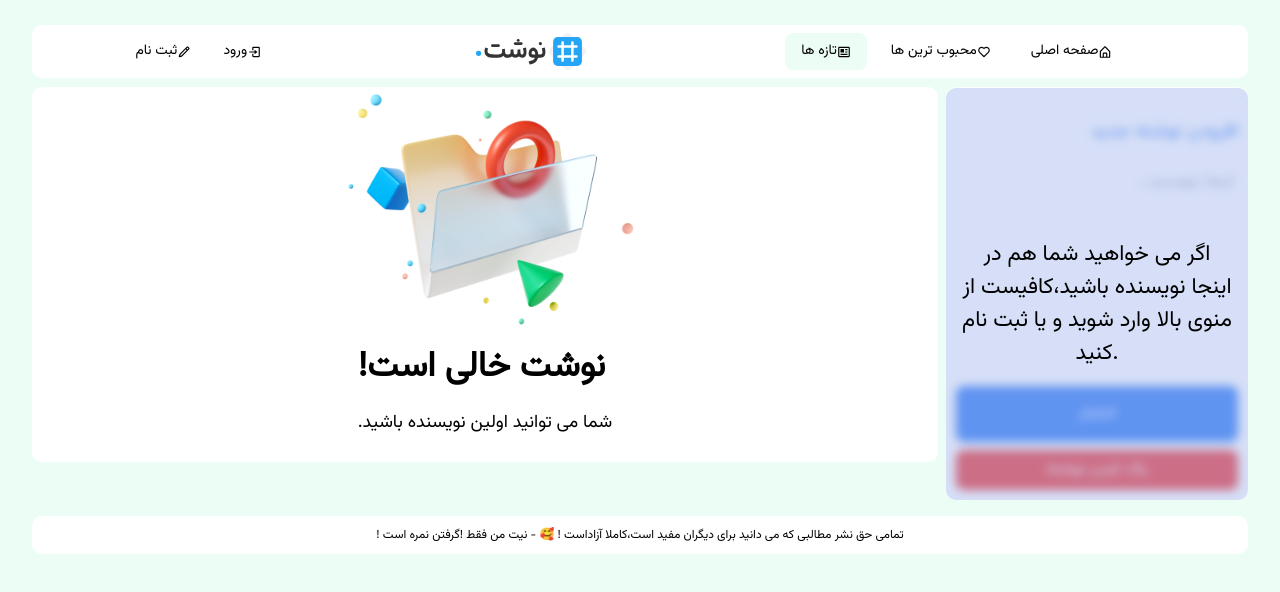
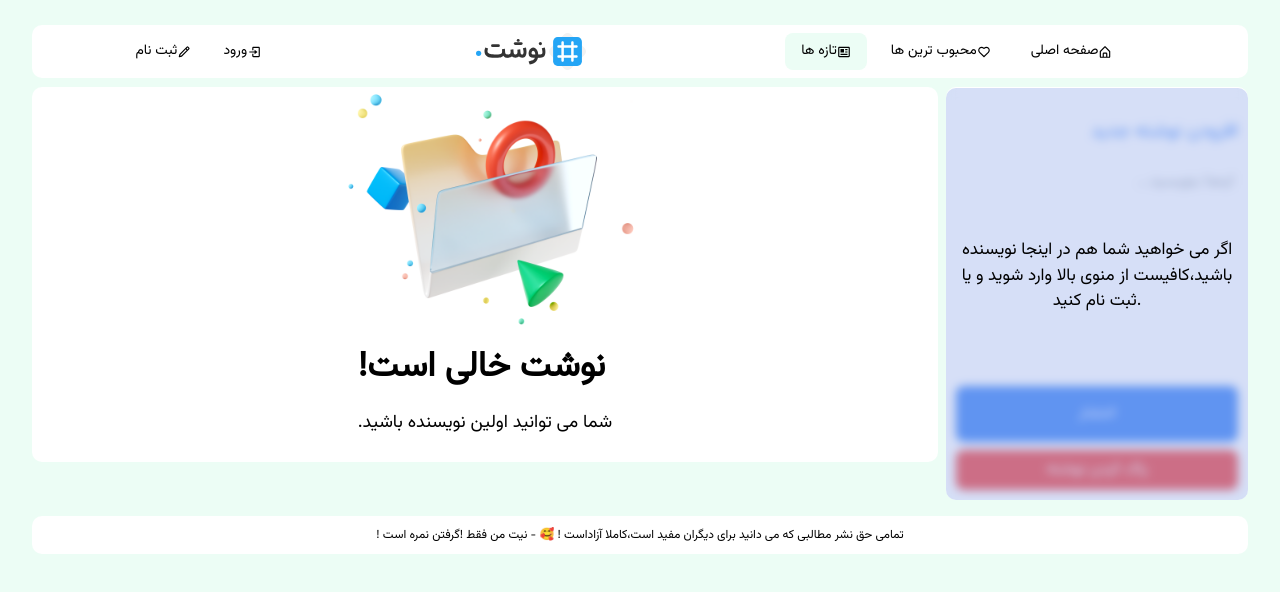
Before and after one commit to MojtabaAhmadpour/nevesht, a Next.js app: page / in a window 1280 px wide. Shown: the top 592 px of the page. Built offline with nearby package versions, Linux system fonts and the light colour scheme.

Commit message:
redesign slidebarinlockmode component

```diff
--- a/src/app/components/Sidebarinlockmode/Sidebarinlockmode.module.css
+++ b/src/app/components/Sidebarinlockmode/Sidebarinlockmode.module.css
@@ -14,7 +14,7 @@
 }
 
 .h3{
-    font-size: 22px;
+    font-size: 17px;
     font-weight: 400;
     margin: 15px;
     padding-bottom: 10px;
```
Also changed, not shown: src/app/globals.css (line endings or trailing spaces).
